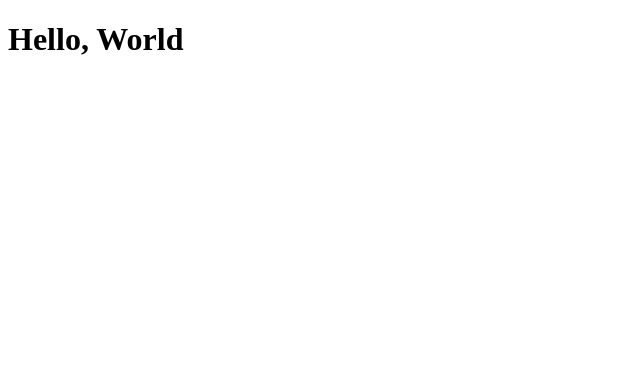
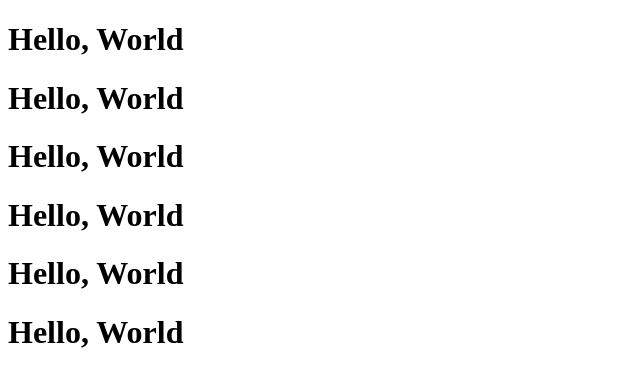
Before and after one commit to kaifsheikh/sample, a plain HTML site: page index.html in a window 1280 px wide. Shown: the whole page, without its empty margins (0-640 px from the left). Drawn offline with Linux system fonts and the light colour scheme.

Commit message:
save more code

```diff
--- a/index.html
+++ b/index.html
@@ -7,5 +7,11 @@
 </head>
 <body>
         <h1>Hello, World</h1>
+        <h1>Hello, World</h1>
+        <h1>Hello, World</h1>
+        <h1>Hello, World</h1>
+        <h1>Hello, World</h1>
+        <h1>Hello, World</h1>
+
 </body>
 </html>
--- /dev/null
+++ b/script.js
@@ -0,0 +1 @@
+console.log("Hello")
--- a/style.css
+++ b/style.css
@@ -2,3 +2,8 @@
     padding: 0;
     margin: 0;
 }
+
+*{
+    padding: 0;
+    margin: 0;
+}
```
